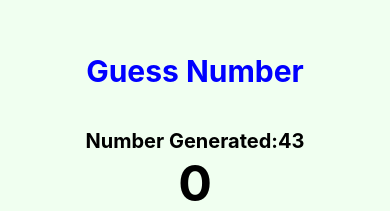
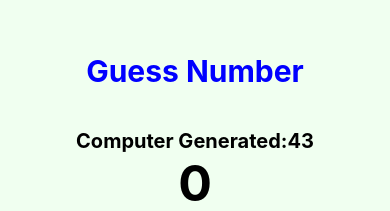
Before and after one commit to abhay9656/Guess_app, a React Native app: screen / in a window 390 px wide. Shown: the part 233-444 px from the top of the page. Built offline with nearby package versions, Linux system fonts and the light colour scheme.

Commit message:
Update computer generated number display in guess.jsx

```diff
--- a/component/guess.jsx
+++ b/component/guess.jsx
@@ -35,7 +35,8 @@ const guess = () => {
   return (
     <View style={styles.container}>
       <Text style={styles.text}>Guess Number</Text>
-      <Text style={{marginTop:20,textAlign:'center',fontSize:20,fontWeight:'bold'}}>Number Generated:{fix}</Text>
+      <Text style={{marginTop:20,textAlign:'center',fontSize:20,fontWeight:'bold'}}>Computer Generated:{fix}</Text>
+      <Text></Text>
         <Text style={styles.num}>{number}</Text>
         <Button title='Generate a numnber' onPress={randomNumber}/>
         <View style={styles.btn}>
```
